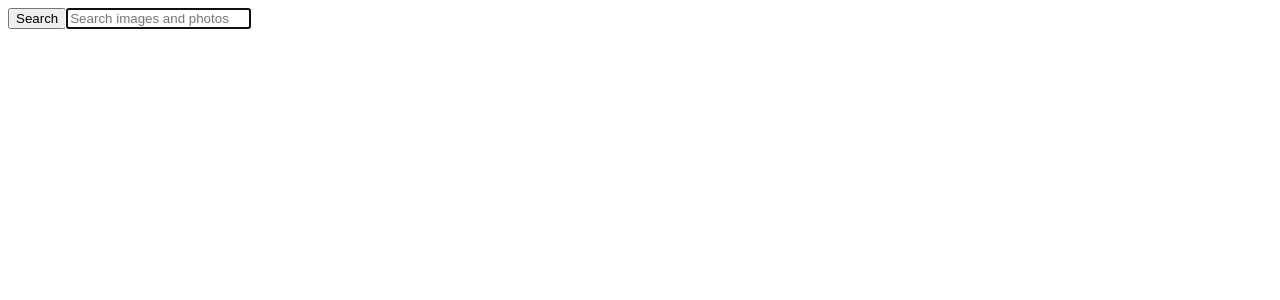
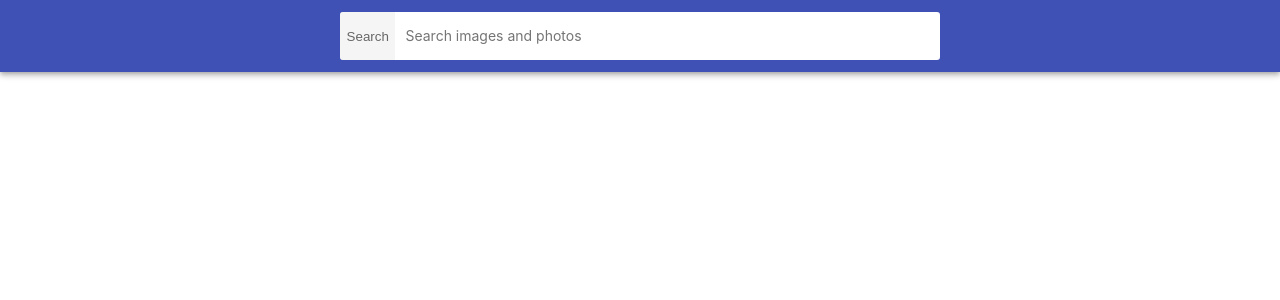
Before and after one commit to TheMainOne/goit-react-hw-03-image-finder, a React (Create React App) app: page / in a window 1280 px wide. Shown: the top 300 px of the page. Built offline with nearby package versions, Linux system fonts and the light colour scheme.

Commit message:
added styles to project

```diff
--- a/src/Components/App/App.jsx
+++ b/src/Components/App/App.jsx
@@ -4,6 +4,7 @@ import ImageGallery from "../ImageGallery/ImageGallery";
 import Button from "../Button/Button";
 import Loader from "../Loader/Loader";
 import Modal from "../Modal/Modal";
+import GlobalStyle from "./App.styled";
 
 const KEY = "24382871-0dfafbe4154b35f3845ecea69";
 const BASE_URL = "https://pixabay.com/api/";
@@ -16,10 +17,6 @@ class App extends Component {
     status: "idle",
     id: "",
   };
-
-  componentDidMount() {
-    console.log("компонент заренделился");
-  }
 
   componentDidUpdate(prevProps, prevState) {
     if (prevState.filter !== this.state.filter) {
@@ -74,12 +71,18 @@ class App extends Component {
     const { data, status } = this.state;
 
     if (status === "idle") {
-      return <Searchbar onSubmit={this.onHandleSubmit} />;
+      return (
+        <>
+          <GlobalStyle />
+          <Searchbar onSubmit={this.onHandleSubmit} />
+        </>
+      );
     }
 
     if (status === "pending") {
       return (
         <>
+          <GlobalStyle />
           <Searchbar onSubmit={this.onHandleSubmit} />
           <Loader />
         </>
@@ -89,6 +92,7 @@ class App extends Component {
     if (status === "resolved") {
       return (
         <>
+          <GlobalStyle />
           <Searchbar onSubmit={this.onHandleSubmit} />
           <ImageGallery data={data} onImageClick={this.onImageClick} />
           <Button data={data} onClick={this.onButtonClick} />
--- /dev/null
+++ b/src/Components/App/App.styled.jsx
@@ -0,0 +1,38 @@
+import styled, { createGlobalStyle } from "styled-components";
+
+const GlobalStyle = createGlobalStyle`
+  html {
+  box-sizing: border-box;
+  width: 100vw;
+  overflow-x: hidden;
+}
+
+*,
+*::before,
+*::after {
+  box-sizing: inherit;
+}
+
+body {
+  margin: 0;
+  font-family: -apple-system, BlinkMacSystemFont, 'Segoe UI', Roboto,
+    Oxygen-Sans, Ubuntu, Cantarell, 'Helvetica Neue', sans-serif;
+  color: #212121;
+  background-color: #fff;
+  -webkit-font-smoothing: antialiased;
+  -moz-osx-font-smoothing: grayscale;
+}
+
+img {
+  display: block;
+  max-width: 100%;
+  height: auto;
+}
+
+`;
+
+// export const App = styled`
+
+// `;
+
+export default GlobalStyle;
--- a/src/Components/App/Searchbar/Searchbar.jsx
+++ b/src/Components/App/Searchbar/Searchbar.jsx
@@ -1,14 +1,14 @@
 import React from "react";
+import { SearchbarStyles, SearchForm, SearchFormButton, SearchFormInput } from "./Searchbar.styled";
 
 const Searchbar = ({ onSubmit }) => {
   return (
-    <header className="searchbar">
-      <form className="form" onSubmit={onSubmit}>
-        <button type="submit" className="button" name="button">
+    <SearchbarStyles className="searchbar">
+      <SearchForm className="form" onSubmit={onSubmit}>
+        <SearchFormButton type="submit" className="button" name="button">
           <span className="button-label">Search</span>
-        </button>
-
-        <input
+        </SearchFormButton>
+        <SearchFormInput
           className="input"
           name="input"
           type="text"
@@ -16,8 +16,8 @@ const Searchbar = ({ onSubmit }) => {
           autoFocus
           placeholder="Search images and photos"
         />
-      </form>
-    </header>
+      </SearchForm>
+    </SearchbarStyles>
   );
 };
 
--- /dev/null
+++ b/src/Components/App/Searchbar/Searchbar.styled.jsx
@@ -0,0 +1,63 @@
+import styled from "styled-components";
+
+export const SearchbarStyles = styled.header`
+  top: 0;
+  left: 0;
+  position: sticky;
+  z-index: 1100;
+  display: flex;
+  justify-content: center;
+  align-items: center;
+  min-height: 64px;
+  margin-bottom: 20px;
+  padding-right: 24px;
+  padding-left: 24px;
+  padding-top: 12px;
+  padding-bottom: 12px;
+  color: #fff;
+  background-color: #3f51b5;
+  box-shadow: 0px 2px 4px -1px rgba(0, 0, 0, 0.2),
+    0px 4px 5px 0px rgba(0, 0, 0, 0.14), 0px 1px 10px 0px rgba(0, 0, 0, 0.12);
+`;
+
+export const SearchForm = styled.form`
+display: flex;
+  align-items: baseline;
+  width: 100%;
+  max-width: 600px;
+  background-color: #fff;
+  border-radius: 3px;
+  overflow: hidden;
+`;
+
+export const SearchFormButton = styled.button`
+ display: inline-block;
+  width: 60px;
+  height: 48px;
+  border: 0;
+  opacity: 0.6;
+  transition: opacity 250ms cubic-bezier(0.4, 0, 0.2, 1);
+  cursor: pointer;
+  outline: none;
+
+  &:hover {
+       opacity: 1;
+  }
+`;
+
+
+export const SearchFormInput = styled.input`
+  display: inline-block;
+  width: 100%;
+  font: inherit;
+  font-size: 20px;
+  border: none;
+  outline: none;
+  padding-left: 10px;
+  padding-right: 4px;
+
+  &::placeholder {
+    font: inherit;
+  font-size: 14px;
+  }
+`;
--- a/src/Components/Button/Button.jsx
+++ b/src/Components/Button/Button.jsx
@@ -1,8 +1,9 @@
 import React from "react";
+import { LoadMoreBtn, Wrapper } from "./Button.styled";
 
 const Button = ({ data, onClick }) => {
   return (<>
-    {  data.length > 0 ? (<button type="button" onClick={onClick}>Load more</button>) : null }
+    {  data.length > 0 ? (<Wrapper><LoadMoreBtn type="button" onClick={onClick}>Load more</LoadMoreBtn></Wrapper>) : null }
   </>);
 };
 
--- /dev/null
+++ b/src/Components/Button/Button.styled.jsx
@@ -0,0 +1,36 @@
+import styled from "styled-components";
+
+export const Wrapper = styled.div`
+  display: flex;
+  justify-content: center;
+  align-items: center;
+  margin-top: 20px;
+  margin-bottom: 20px;
+`;
+
+export const LoadMoreBtn = styled.button`
+  margin: 0 auto;
+  padding: 8px 16px;
+  border-radius: 2px;
+  background-color: #3f51b5;
+  transition: all 250ms cubic-bezier(0.4, 0, 0.2, 1);
+  text-align: center;
+  display: inline-block;
+  color: #fff;
+  border: 0;
+  text-decoration: none;
+  cursor: pointer;
+  font-family: inherit;
+  font-size: 18px;
+  line-height: 24px;
+  font-style: normal;
+  font-weight: 500;
+  min-width: 180px;
+  box-shadow: 0px 3px 1px -2px rgba(0, 0, 0, 0.2),
+    0px 2px 2px 0px rgba(0, 0, 0, 0.14), 0px 1px 5px 0px rgba(0, 0, 0, 0.12);
+
+  &:hover,
+  &:focus {
+    background-color: #303f9f;
+  }
+`;
--- a/src/Components/ImageGallery/ImageGallery.jsx
+++ b/src/Components/ImageGallery/ImageGallery.jsx
@@ -1,11 +1,12 @@
 import React from "react";
 import ImageGalleryItem from "../ImageGalleryItem/ImageGalleryItem";
+import { Gallery } from "./ImageGallery.styled";
 
 const ImageGallery = ({ data, onImageClick }) => {
   return (
-    <ul className="gallery">
+    <Gallery className="gallery">
       <ImageGalleryItem data={data} onImageClick={onImageClick}/>
-    </ul>
+    </Gallery>
   );
 };
 
--- /dev/null
+++ b/src/Components/ImageGallery/ImageGallery.styled.jsx
@@ -0,0 +1,16 @@
+import styled from "styled-components";
+
+export const Gallery = styled.ul`
+  margin-top: 20px;
+  margin-bottom: 20px;
+  display: grid;
+  max-width: calc(100vw - 48px);
+  grid-template-columns: repeat(auto-fill, minmax(320px, 1fr));
+  grid-gap: 16px;
+  margin-top: 0;
+  margin-bottom: 0;
+  padding: 0;
+  list-style: none;
+  margin-left: auto;
+  margin-right: auto;
+`;
--- a/src/Components/ImageGalleryItem/ImageGalleryItem.jsx
+++ b/src/Components/ImageGalleryItem/ImageGalleryItem.jsx
@@ -1,10 +1,11 @@
 import React from "react";
+import { GelleryItem, GelleryImage } from "./ImageGelleryItem.styled";
 
 const ImageGalleryItem = ({ data, onImageClick }) => {
   return data.map((item) => (
-    <li className="gallery-item" key={item.webformatURL} onClick={onImageClick}>
-      <img src={item.webformatURL} width={400} alt={item.tags} path={item.largeImageURL}/>
-    </li>
+    <GelleryItem className="gallery-item" key={item.webformatURL} onClick={onImageClick}>
+      <GelleryImage src={item.webformatURL} width={400} alt={item.tags} path={item.largeImageURL}/>
+    </GelleryItem>
   ));
 };
 
--- /dev/null
+++ b/src/Components/ImageGalleryItem/ImageGelleryItem.styled.jsx
@@ -0,0 +1,19 @@
+import styled from "styled-components";
+
+export const GelleryItem = styled.li`
+  border-radius: 2px;
+  box-shadow: 0px 1px 3px 0px rgba(0, 0, 0, 0.2),
+    0px 1px 1px 0px rgba(0, 0, 0, 0.14), 0px 2px 1px -1px rgba(0, 0, 0, 0.12);
+`;
+
+export const GelleryImage = styled.img`
+  width: 100%;
+  height: 260px;
+  object-fit: cover;
+  transition: transform 250ms cubic-bezier(0.4, 0, 0.2, 1);
+
+  &:hover {
+    transform: scale(1.03);
+    cursor: zoom-in;
+  }
+`;
```
Also changed, not shown: src/api/api.jsx (deleted, +0 -12 lines).
